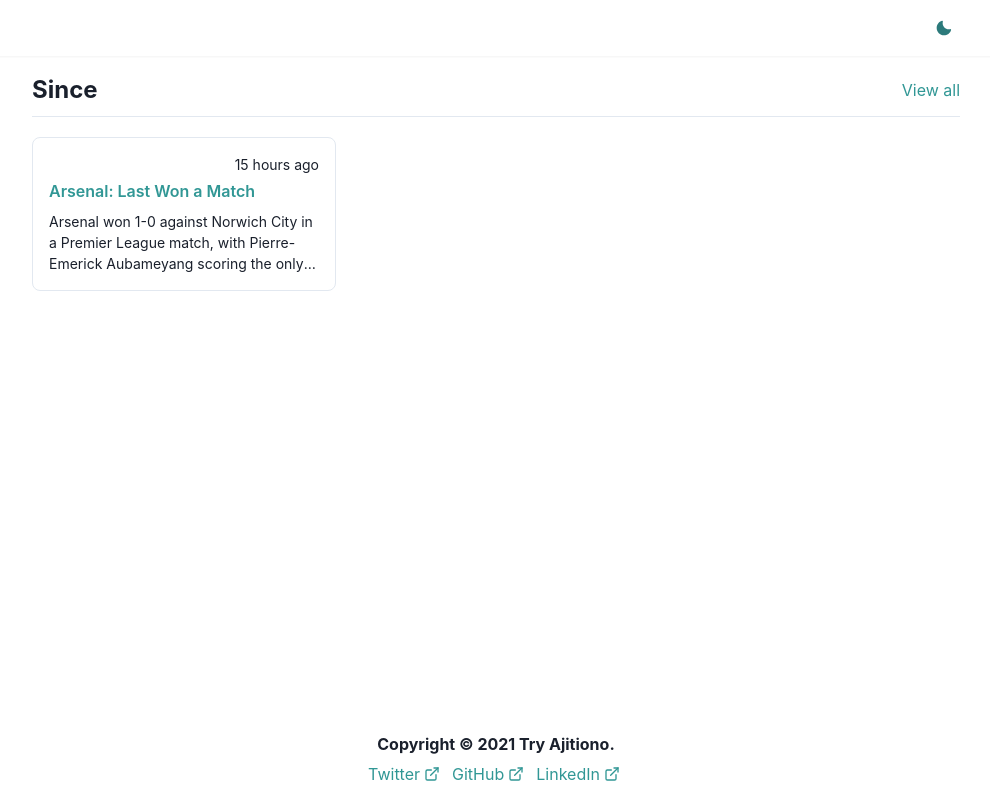
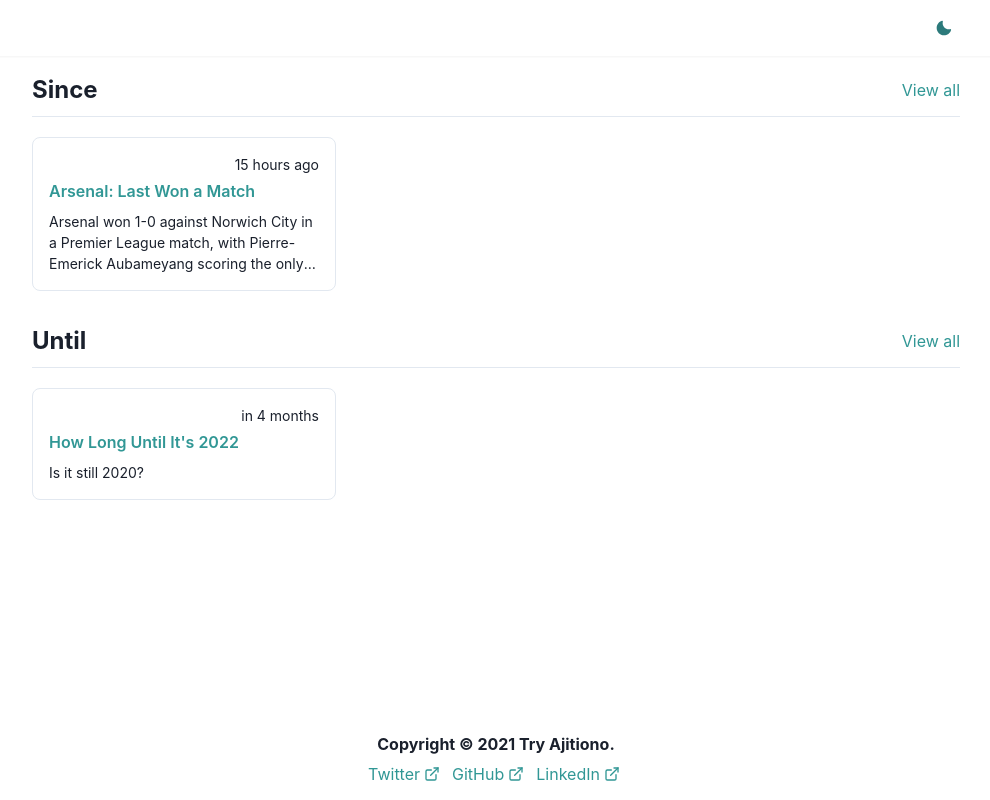
Before and after one commit to imballinst/how-long, a Next.js app: page / in a window 1280 px wide. Shown: the whole page, without its empty margins (144-1134 px from the left). Built offline with nearby package versions, Linux system fonts and the light colour scheme.

Commit message:
add until 2022
Signed-off-by: Try Ajitiono <aji@tetrate.io>

```diff
--- /dev/null
+++ b/collections/until/it-is/2022.json
@@ -0,0 +1,9 @@
+{
+  "title": "How Long Until It's 2022",
+  "events": [
+    {
+      "description": "Is it still 2020?",
+      "datetime": "2022-01-01T00:00:00.000Z"
+    }
+  ]
+}
--- a/pages/index.tsx
+++ b/pages/index.tsx
@@ -14,6 +14,7 @@
 }: InferGetServerSidePropsType<typeof getServerSideProps>) => {
   return (
     <Layout>
+      <Box mb={8}>
         <Box
           display="flex"
           flexDirection="row"
@@ -31,14 +32,43 @@
 
         {
           <Directory
-          cards={Object.keys(directory.files).map((file) => ({
-            title: directory.files[file].title,
-            text: directory.files[file].events[0].description,
-            date: directory.files[file].events[0].datetime,
+            cards={Object.keys(directory.folders.since.files).map((file) => ({
+              title: directory.folders.since.files[file].title,
+              text: directory.folders.since.files[file].events[0].description,
+              date: directory.folders.since.files[file].events[0].datetime,
               href: `${file}`
             }))}
           />
         }
+      </Box>
+
+      <Box>
+        <Box
+          display="flex"
+          flexDirection="row"
+          justifyContent="space-between"
+          alignItems="center"
+        >
+          <Box as="h1" fontSize="1.5rem" fontWeight={700}>
+            Until
+          </Box>
+
+          <InternalLink href="/until">View all</InternalLink>
+        </Box>
+
+        <Box as="hr" height={1} mt={2} mb={4} />
+
+        {
+          <Directory
+            cards={Object.keys(directory.folders.until.files).map((file) => ({
+              title: directory.folders.until.files[file].title,
+              text: directory.folders.until.files[file].events[0].description,
+              date: directory.folders.until.files[file].events[0].datetime,
+              href: `${file}`
+            }))}
+          />
+        }
+      </Box>
     </Layout>
   );
 };
```
Lines whose indentation alone changed are shown as unchanged.
